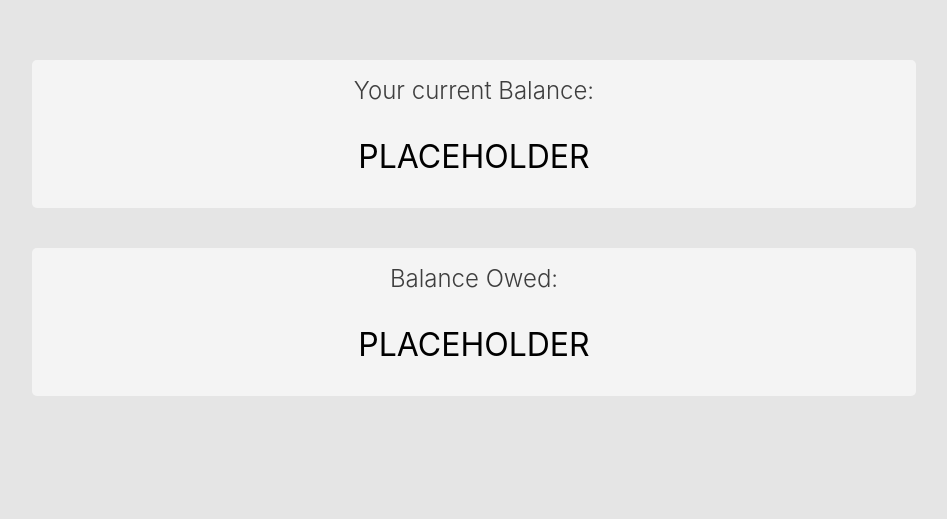
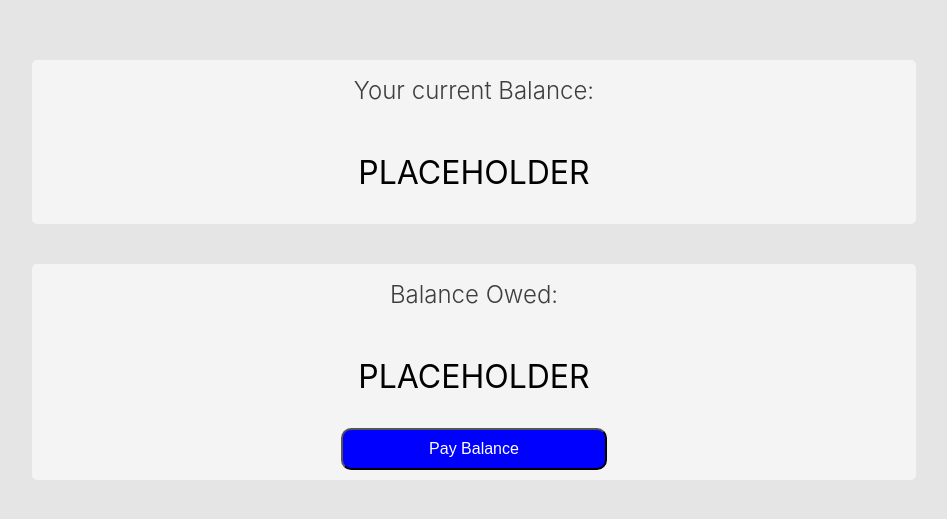
Before and after one commit to IrennaLumbuun/SloHacksProject, a plain HTML site: page current-balance.html in a window 1280 px wide. Shown: the part 211-730 px from the top of the page, without its empty margins (166-1113 px from the left). Drawn offline with Linux system fonts and the light colour scheme.

Commit message:
pay balance button in dashboard

```diff
--- a/current-balance.html
+++ b/current-balance.html
@@ -30,6 +30,9 @@
                 margin: 10px;
                 background-color: rgba(255, 255, 255, 0.6);
                 place-self: center;
+                display:flex;
+                flex-direction: column;
+                justify-content: center;
 
                 place-self:center;
             }
@@ -54,6 +57,16 @@
             #container{
                 height:100%;
             }
+            #pay-button{
+                width:30%;
+                margin-left:35%;
+                font-size: 1rem;
+                margin-bottom:10px;
+                background-color: blue;
+                border-radius: 10px;;
+                padding:10px;
+                color:white;
+            }
 
         </style>
     </head>
@@ -67,6 +80,7 @@
             <div class = "balance-owed">
                 <h1>Balance Owed: </h1>
                 <p class ="balance" id="balance-owed-balance">placeholder</p>
+                <button id="pay-button">Pay Balance</button>
             </div>
         </div>
           <script>
```
Also changed, not shown: UserDashboard.html (+1 -1 lines), transfer.html (+3 -3 lines), volunteer.html (+3 -1 lines).
